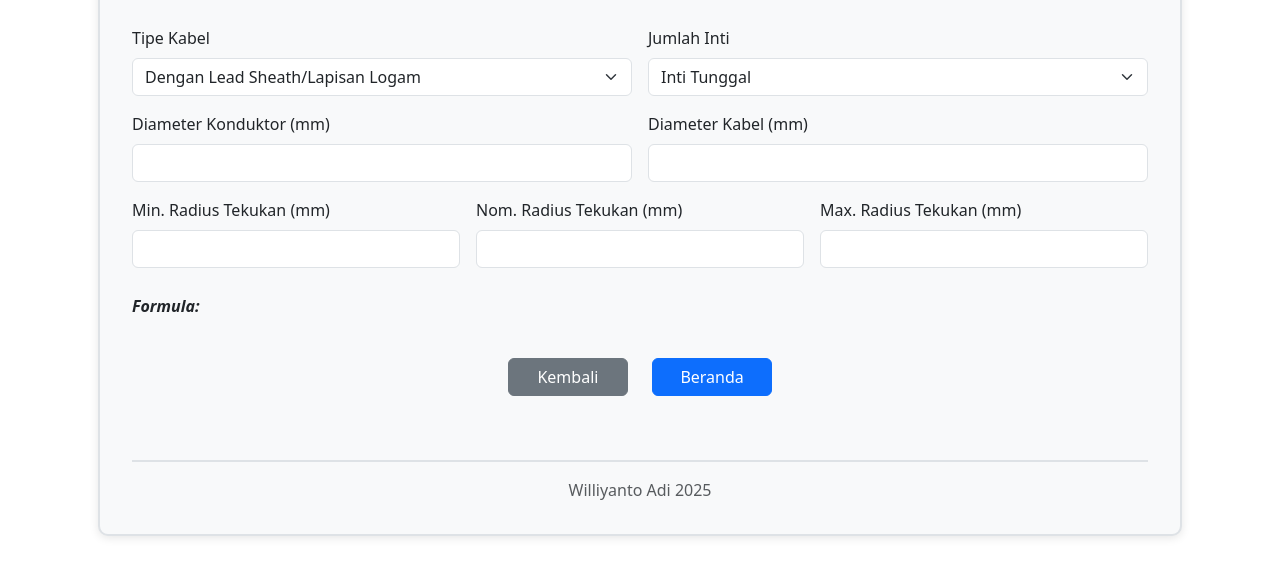
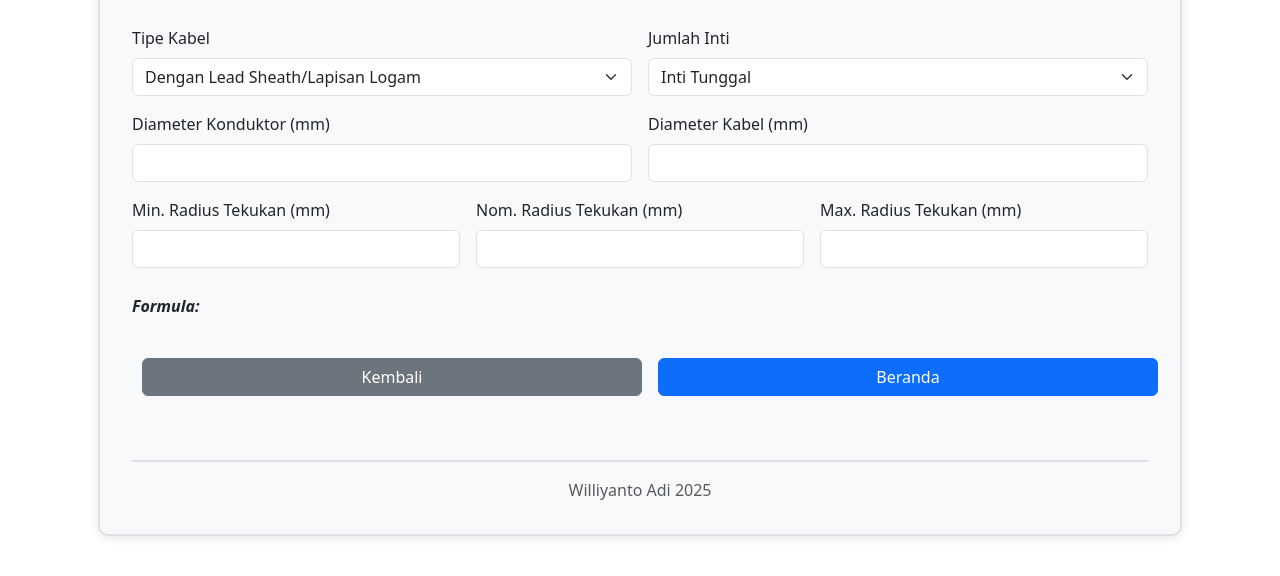
Before and after one commit to williyanto/mypro, a plain HTML site: page 8.uji_tekuk_bending_fix/8.uji_tekuk_bending_fix.html in a window 1280 px wide. Shown: the part 144-720 px from the top of the page. Drawn offline with nearby package versions, Linux system fonts and the light colour scheme.

Commit message:
Update 8.uji_tekuk_bending_fix.html

```diff
--- a/8.uji_tekuk_bending_fix/8.uji_tekuk_bending_fix.html
+++ b/8.uji_tekuk_bending_fix/8.uji_tekuk_bending_fix.html
@@ -95,9 +95,12 @@
         <p class="formula-text"><strong>Formula:</strong> <span id="formulaText"></span></p>
       </div>
 
-      <div class="col-12 text-center mt-4 mb-3">
-        <button type="button" class="btn btn-secondary btn-custom" onclick="goBack()">Kembali</button>
-        <button type="button" class="btn btn-primary btn-custom" onclick="goHome()">Beranda</button>
+      <div class="col-6 text-center mt-4 mb-3">
+        <button type="button" class="btn btn-secondary btn-custom w-100" onclick="goBack()">Kembali</button>
+      </div>
+
+      <div class="col-6 text-center mt-4 mb-3">
+        <button type="button" class="btn btn-primary btn-custom w-100" onclick="goHome()">Beranda</button>
       </div>
 
       <div class="col-12">
```
